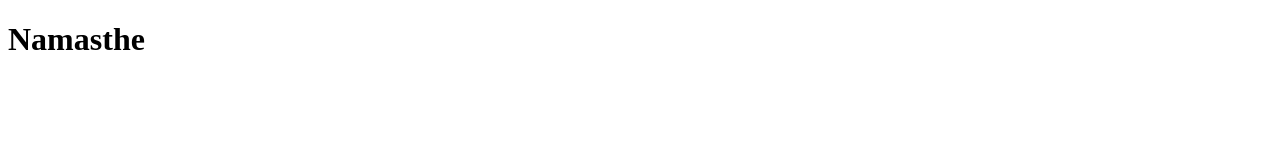
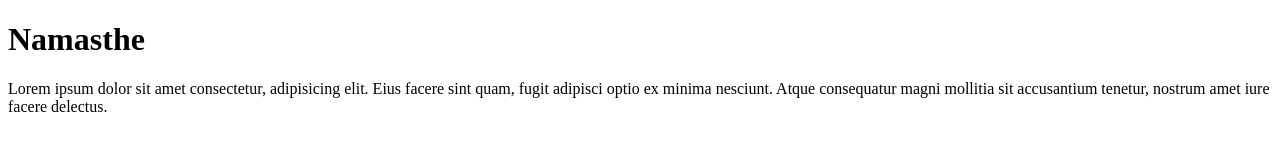
Before and after one commit to vivekchowdary12/vivekchowdary12, a plain HTML site: page index.html in a window 1280 px wide. Drawn offline with Linux system fonts and the light colour scheme.

Commit message:
second commit

```diff
--- a/index.html
+++ b/index.html
@@ -7,5 +7,6 @@
 </head>
 <body>
     <h1>Namasthe</h1>
+    <p>Lorem ipsum dolor sit amet consectetur, adipisicing elit. Eius facere sint quam, fugit adipisci optio ex minima nesciunt. Atque consequatur magni mollitia sit accusantium tenetur, nostrum amet iure facere delectus.</p>
 </body>
 </html>
```
